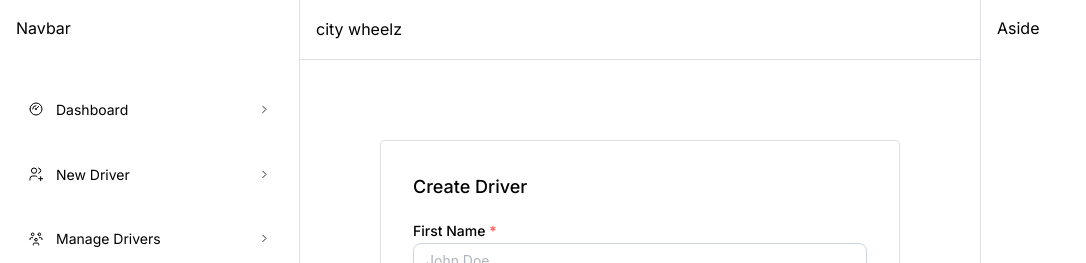
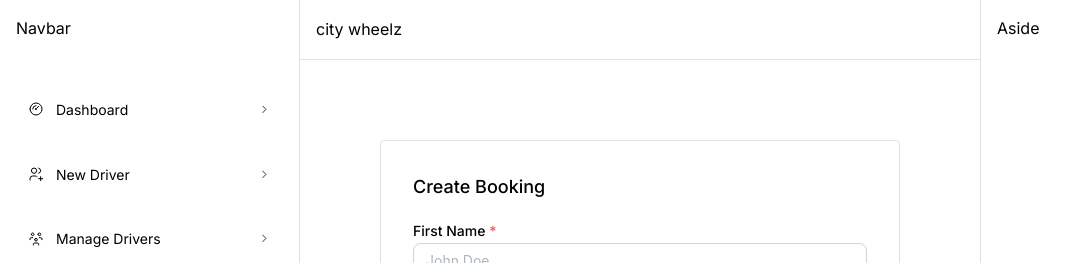
Before and after one commit to s-kvng/City_Wheelz, a Next.js app: page /admin/add/booking in a window 1280 px wide. Shown: the top 263 px of the page, without its empty margins (0-1086 px from the left). Built offline with nearby package versions, Linux system fonts and the light colour scheme.

Commit message:
ui: update car & booking form

```diff
--- a/src/components/forms/Booking.tsx
+++ b/src/components/forms/Booking.tsx
@@ -24,7 +24,7 @@ const Booking = (props : PaperProps) => {
       <Box px={"md"} py={"xl"}>
           <Paper className={classes.formPaper}  withBorder {...props}>
               <Text size='lg' fw={500}>
-                  Create Driver
+                  Create Booking
               </Text>
 
 
--- a/src/components/forms/Car.tsx
+++ b/src/components/forms/Car.tsx
@@ -31,7 +31,7 @@ const Car = (props : PaperProps) => {
       <Box px={"md"} py={"xl"}>
           <Paper className={classes.formPaper}  withBorder {...props}>
               <Text size='lg' fw={500}>
-                  Create Driver
+                  Create Car
               </Text>
 
 
```
